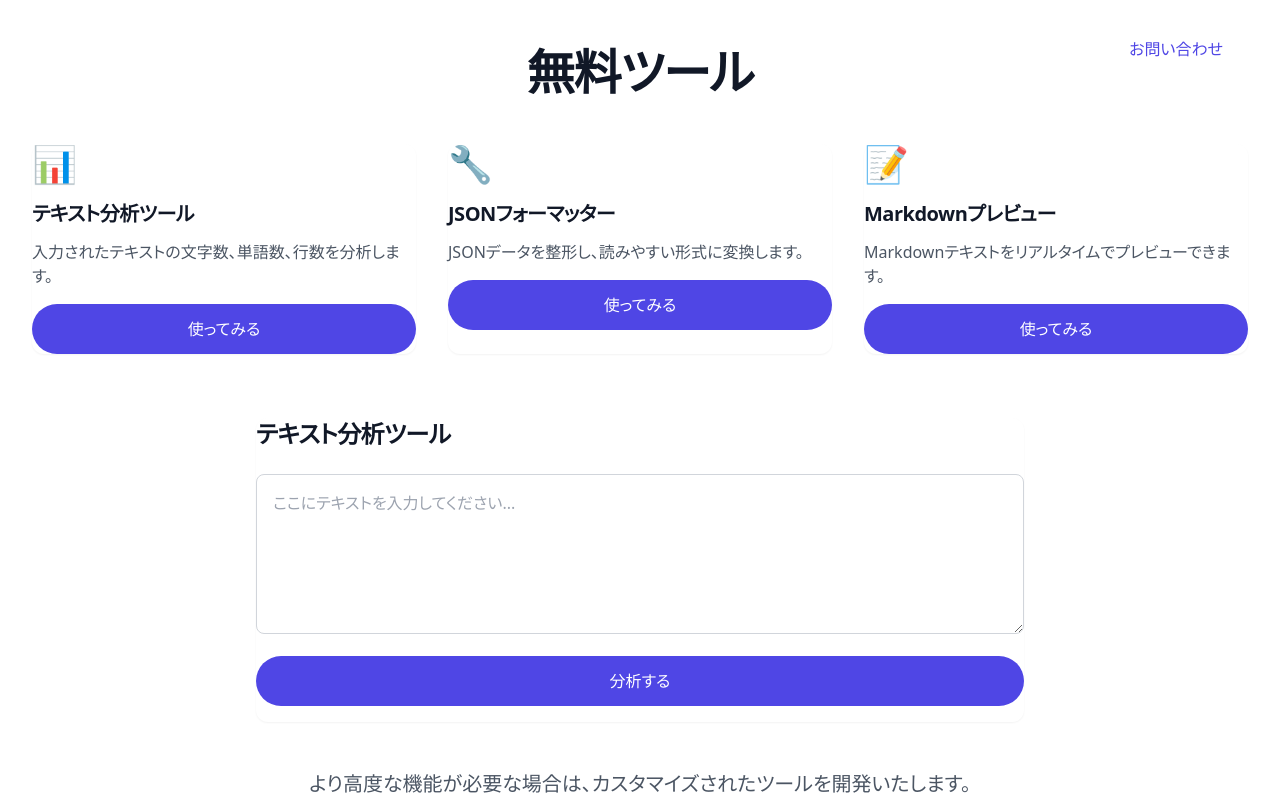
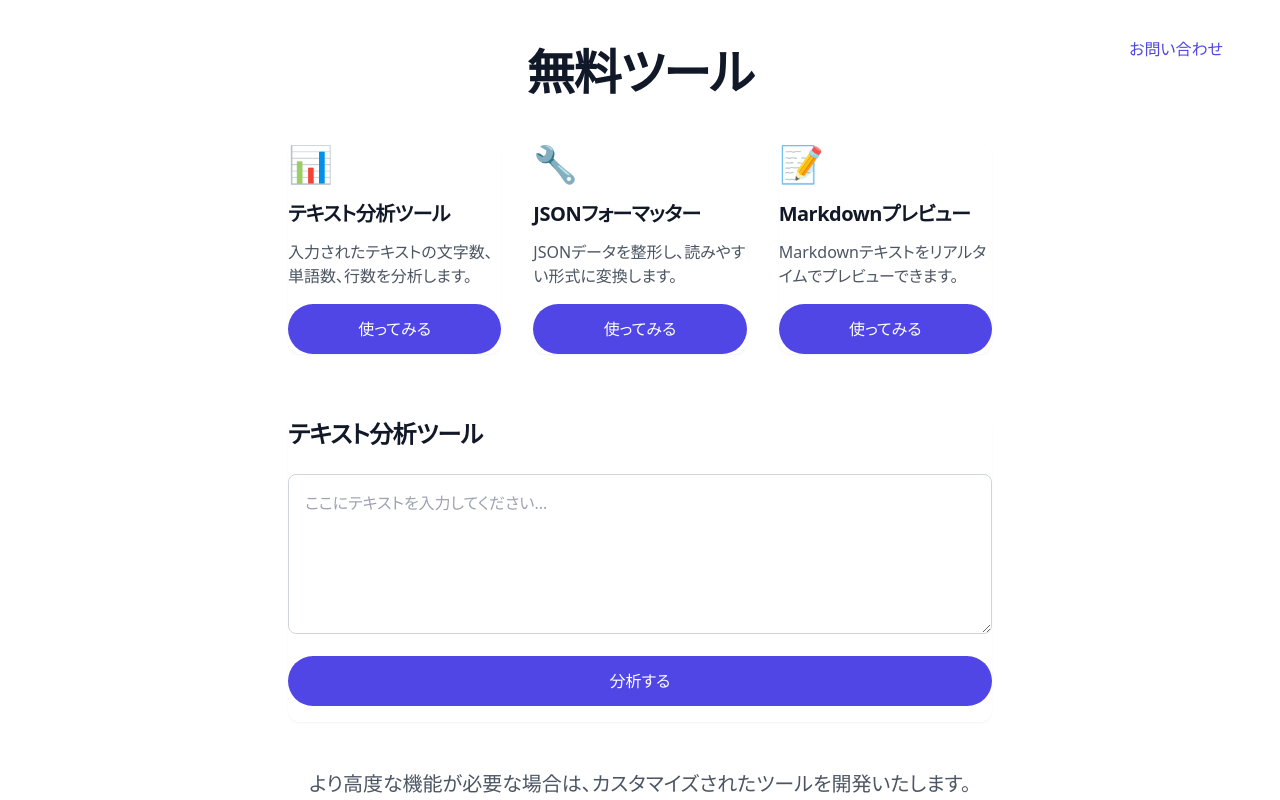
Before and after one commit to toshi59/shirasu-website-demo_1, a Next.js app: page /tools in a window 1280 px wide. Shown: the top 800 px of the page. Built offline with nearby package versions, Linux system fonts and the light colour scheme.

Commit message:
Fix: Replace <a> tags with Next.js Link component

```diff
--- a/pages/tools/index.tsx
+++ b/pages/tools/index.tsx
@@ -1,3 +1,4 @@
+import Link from 'next/link';
 import { useState } from 'react';
 
 export default function Tools() {
@@ -44,7 +45,7 @@ export default function Tools() {
 
   return (
     <div className="py-12">
-      <div className="container">
+      <div className="container max-w-3xl">
         <h1 className="heading-1 text-center mb-12">無料ツール</h1>
 
         <div className="grid grid-cols-1 md:grid-cols-3 gap-8 mb-16">
@@ -91,9 +92,9 @@ export default function Tools() {
           <p className="text-xl text-gray-600 mb-4">
             より高度な機能が必要な場合は、カスタマイズされたツールを開発いたします。
           </p>
-          <a href="/contact" className="button-primary">
+          <Link href="/contact" className="button-primary">
             お問い合わせ
-          </a>
+          </Link>
         </div>
       </div>
     </div>
--- a/pages/works/index.tsx
+++ b/pages/works/index.tsx
@@ -1,3 +1,5 @@
+import Link from 'next/link';
+
 export default function Works() {
   const projects = [
     {
@@ -73,9 +75,9 @@ export default function Works() {
             <br />
             まずはお気軽にご相談ください。
           </p>
-          <a href="/contact" className="button-primary">
+          <Link href="/contact" className="button-primary">
             お問い合わせ
-          </a>
+          </Link>
         </div>
       </div>
     </div>
```
